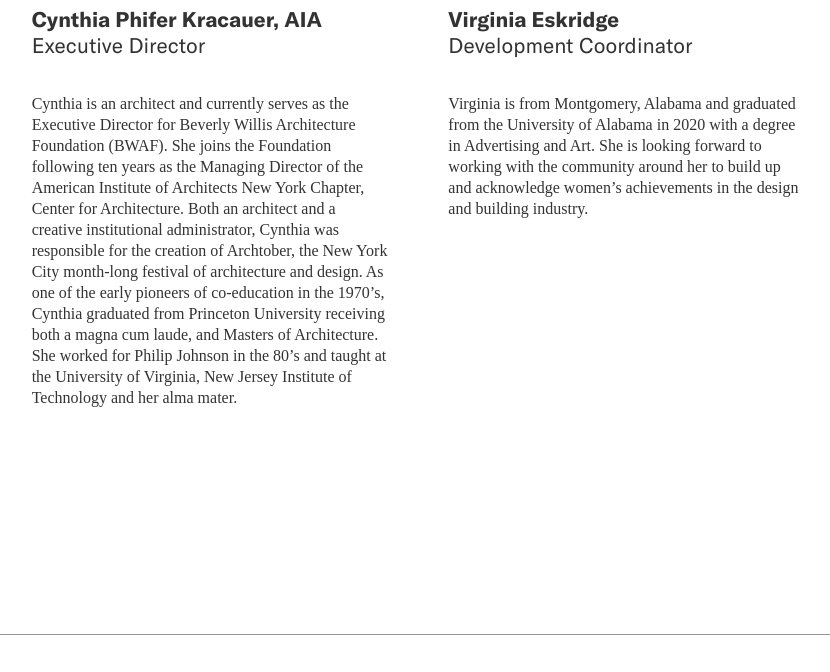
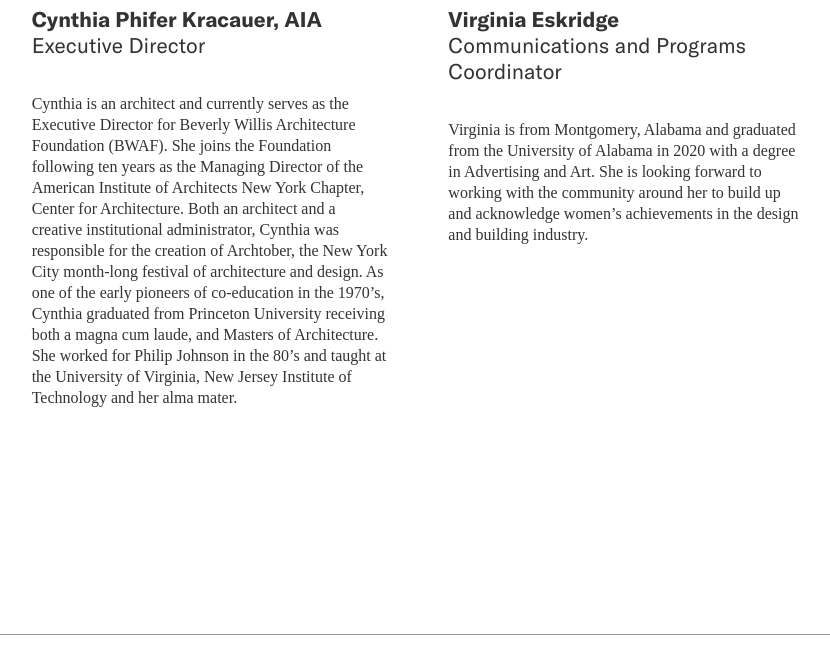
Before and after one commit to jengalas/bwaf-bbw, a Jekyll site: the page built from about/boardandstaff.md, in a window 1280 px wide and 900 px high, scrolled down 13418 px, cut to the strip 228-900 px from the top of the window. Shown: the whole strip, without its empty margins (445-1275 px from the left). Built offline with Jekyll 4.4.1, drawn with Linux system fonts in a browser that asks for light colours; nearby versions of some CDN libraries; some web fonts are replaced.

Commit message:
Update from Forestry.io Virginia Eskridge updated about/boardandstaff.md

```diff
--- a/about/boardandstaff.md
+++ b/about/boardandstaff.md
@@ -366,7 +366,7 @@ page_blocks:
       worked for Philip Johnson in the 80’s and taught at the University of Virginia,
       New Jersey Institute of Technology and her alma mater. '
   - title: 'Virginia Eskridge '
-    title_role: Development Coordinator
+    title_role: Communications and Programs Coordinator
     image: "/v1642619870/Virginia_Headshot_xbobp3.jpg"
     description: 'Virginia is from Montgomery, Alabama and graduated from the University
       of Alabama in 2020 with a degree in Advertising and Art. She is looking forward
```
